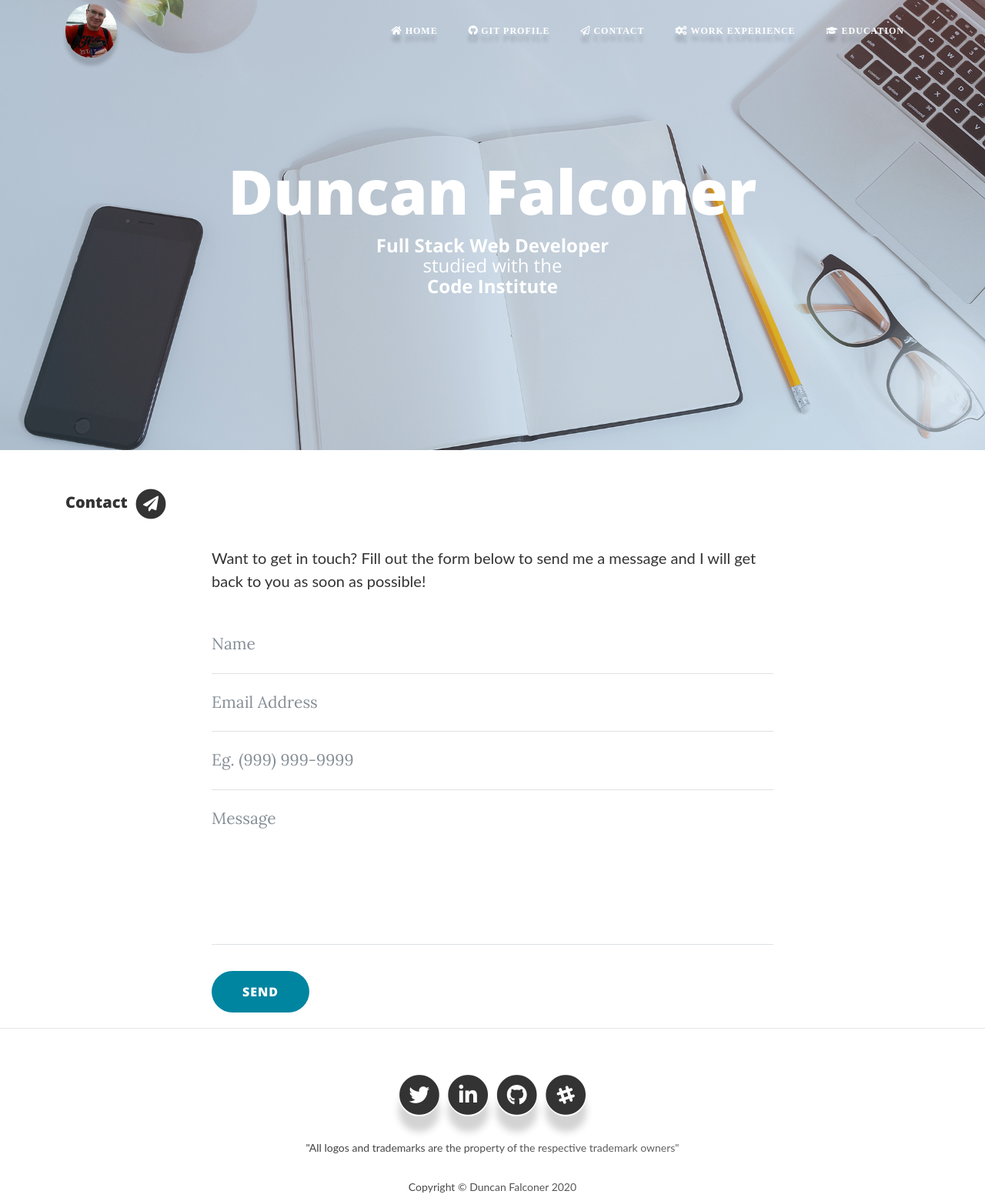
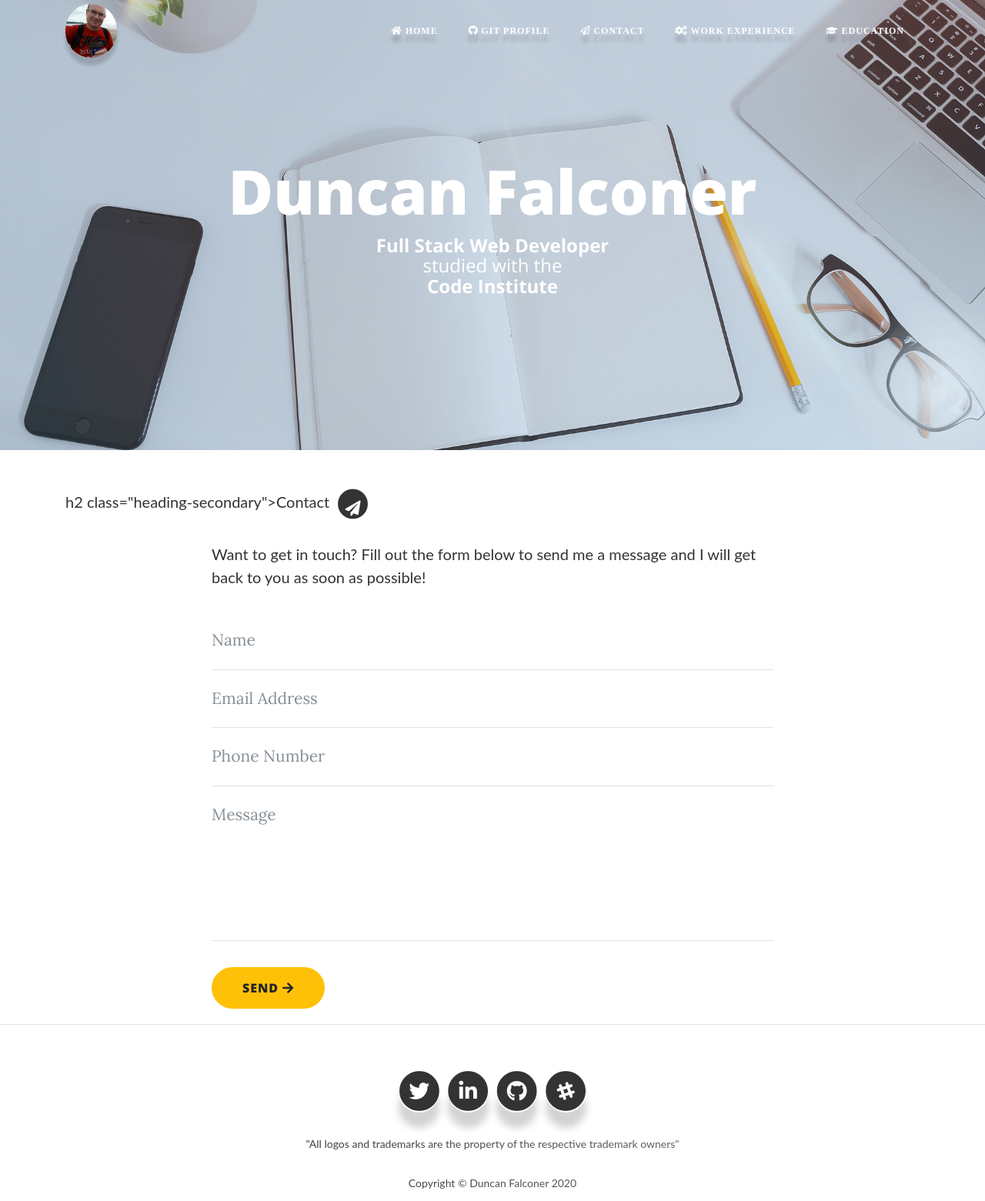
Before and after one commit to ddeveloper72/personal-profile, a Flask app: page /contact in a window 1280 px wide. Shown: the top 1561 px of the page at 77% size. Run offline with Flask 2, Linux system fonts and the light colour scheme; some libraries are stand-ins or nearby versions.

Commit message:
Updated contact markup to include new css classes

```diff
--- a/templates/contact.html
+++ b/templates/contact.html
@@ -1,7 +1,7 @@
 {% extends 'base.html' %} {% block content %}
-<h2>{{ page_title }} <span class="fa-stack">
+h2 class="heading-secondary">{{ page_title }} <span class="fa-stack">
     <i class="fa fa-circle fa-stack-2x"></i>
-    <i class="fa fa-paper-plane fa-stack-1x fa-inverse"></i>
+    <i class="heading-secondary-icon fa fa-paper-plane fa-stack-1x fa-inverse"></i>
 </span></h2>
 
 <!-- Main Content -->
@@ -16,41 +16,51 @@
         </ul>
         {% endif %} {% endwith %}
         <p>Want to get in touch? Fill out the form below to send me a message and I will get back to you as soon as possible!</p>
-        <form method="POST" onsubmit="return sendMail(this);" name="sentMessage" id="contactForm">
+        <div class="contact">
+            <div class="contact__form">
+                <form class="form" method="POST" onsubmit="return sendMail(this);" name="sentMessage" id="contactForm">
                     <div class="control-group">
+                        <div class="form__group floating-label-form-group controls">
+                            <label class="form__label">Name</label>
+                            <input type="text" class="form__input form-control" placeholder="Name" name="name" id="name" required
+                                data-validation-required-message="Please enter your name.">
+                            <p class="help-block text-danger"></p>
+                        </div>
+                    </div>
+                    <div class="control__group">
                         <div class="form-group floating-label-form-group controls">
-                    <label>Name</label>
-                    <input type="text" class="form-control" placeholder="Name" name="name" id="name" required data-validation-required-message="Please enter your name.">
+                            <label class="form__label">Email Address</label>
+                            <input type="email" class="form__input form-control" placeholder="Email Address" name="email" id="email" required
+                                data-validation-required-message="Please enter your email address.">
+                            <p class="help-block" id='result'></p>
+                        </div>
+                    </div>
+                    <div class="control__group">
+                        <div class="form-group col-xs-12 floating-label-form-group controls">
+                            <label class="form__label">Phone Number</label>
+                            <input type="tel" class="form__input form-control" placeholder="Phone Number" name="number" id="phone"
+                                data-mask="(999) 999-9999" required
+                                data-validation-required-message="Please enter a valid phone number.">
                             <p class="help-block text-danger"></p>
                         </div>
                     </div>
                     <div class="control-group">
-                <div class="form-group floating-label-form-group controls">
-                    <label>Email Address</label>
-                    <input type="email" class="form-control" placeholder="Email Address" name="email" id="email" required data-validation-required-message="Please enter your email address.">
-                    <p class="help-block" id='result'></p>
-                </div>
-            </div>
-            <div class="control-group">
-                <div class="form-group col-xs-12 floating-label-form-group controls">
-                    <label>Phone Number</label>
-                    <input type="tel" class="form-control" placeholder="Eg. (999) 999-9999" name="number" id="phone" data-mask="(999) 999-9999" required data-validation-required-message="Please enter a valid phone number.">
-                    <p class="help-block text-danger"></p>
-                </div>
-            </div>
-            <div class="control-group">
-                <div class="form-group floating-label-form-group controls">
-                    <label>Message</label>
-                    <textarea rows="5" class="form-control" placeholder="Message" name="message" id="message" required data-validation-required-message="Please enter a message."></textarea>
+                        <div class="form__group floating-label-form-group controls">
+                            <label class="form__label">Message</label>
+                            <textarea rows="5" class="form-control" placeholder="Message" name="message" id="message" required
+                                data-validation-required-message="Please enter a message."></textarea>
                             <p class="help-block text-danger"></p>
                         </div>
                     </div>
                     <br>
                     <div id="success"></div>
                     <div class="form-group">
-                <button type="submit" class="btn btn-primary" id="sendMessageButton">Send</button>
+                        <button type="submit" class="btn btn-warning btn--animated" id="sendMessageButton">Send <i class="fas fa-arrow-right"></i></button>
                     </div>
                 </form>
+
+            </div>
+        </div>
 
     </div>
 </div>
```
Lines whose indentation alone changed are shown as unchanged.
